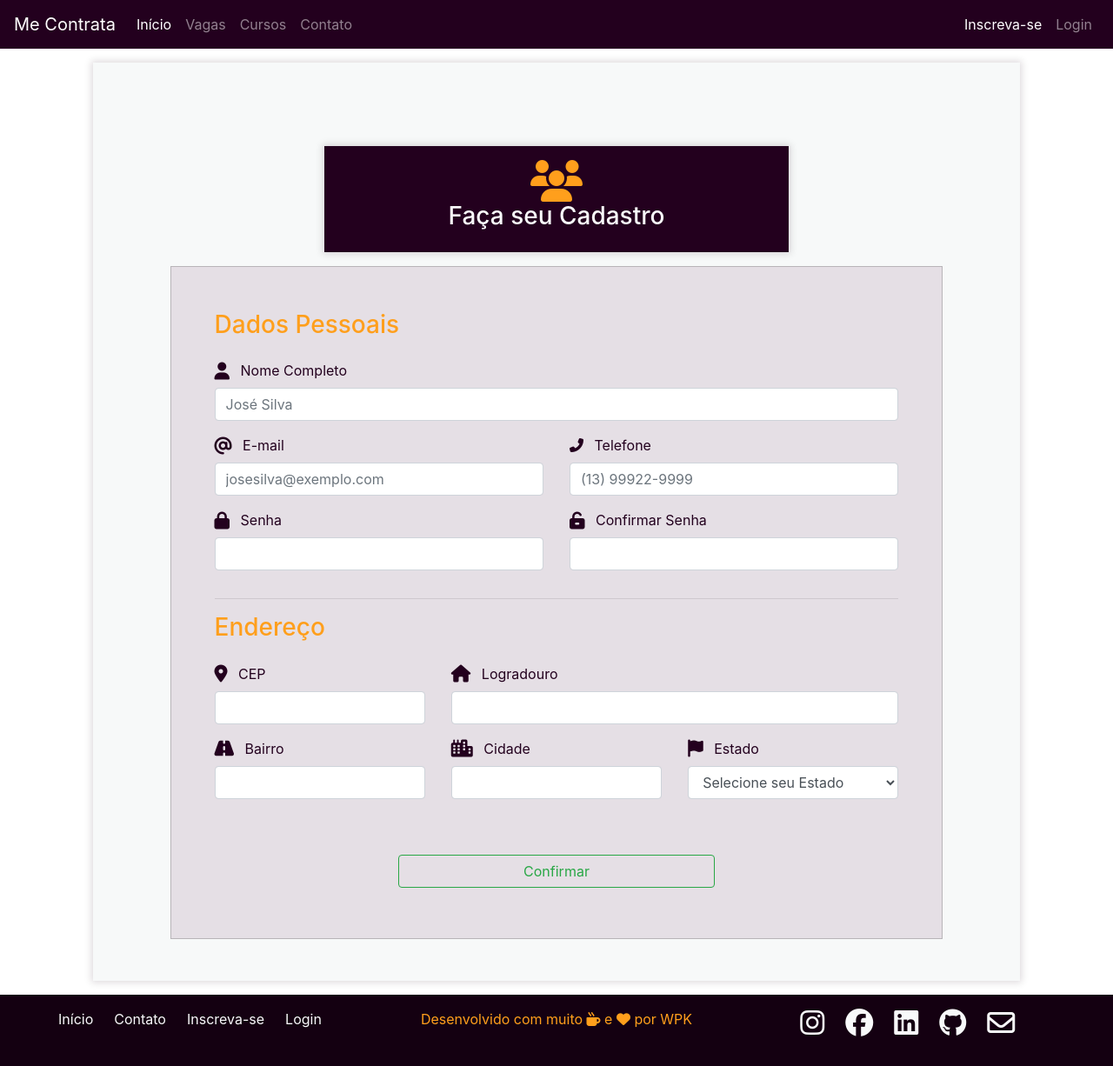
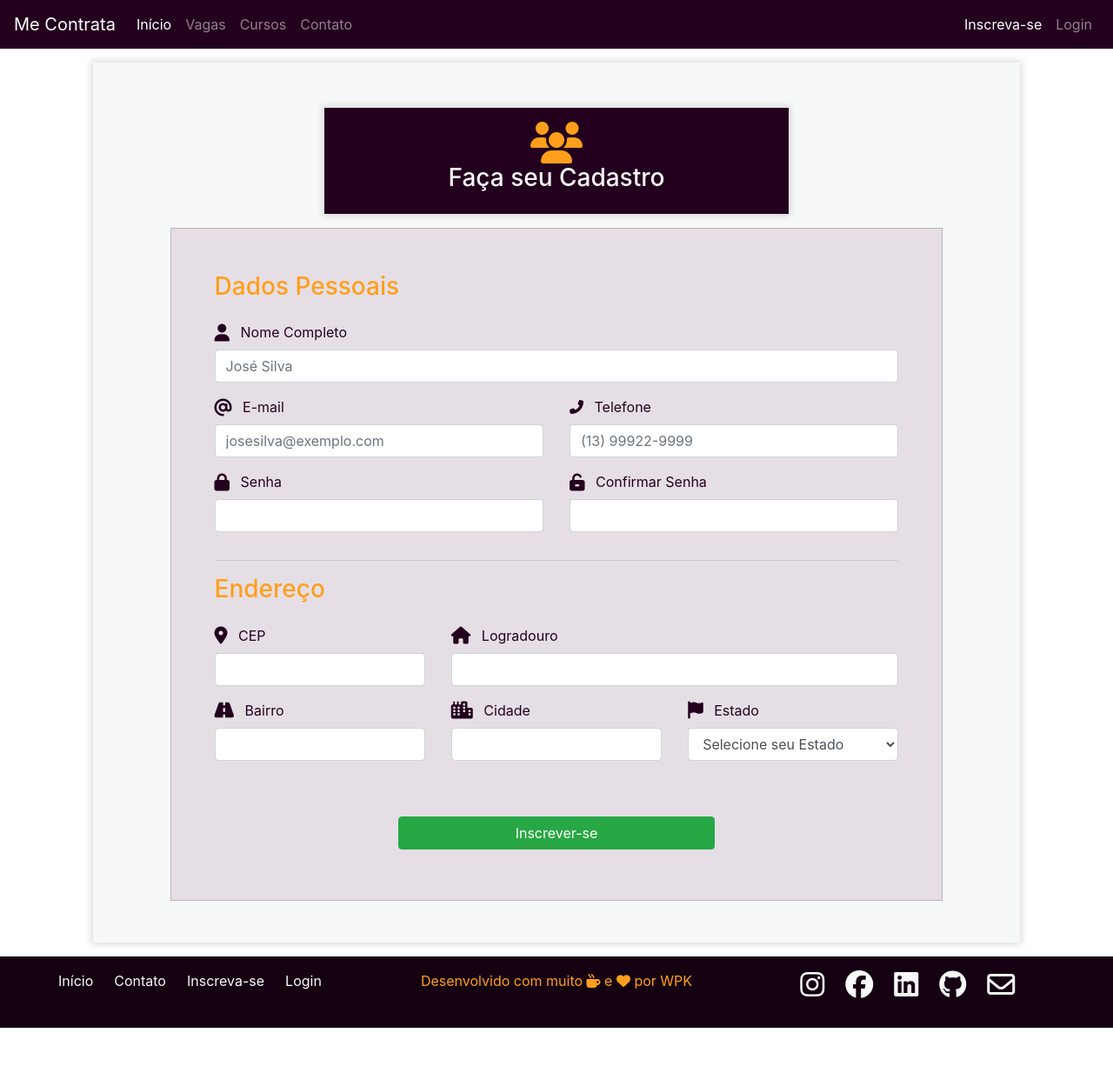
Before and after one commit to PedroSalvino/projeto-me-contrata-2021, an Angular app: page /cadastro in a window 1280 px wide. Shown: the whole page at 87% size. After the commit the page ends 1182 px from the top, so only its background shows below. Built offline with nearby package versions, Linux system fonts and the light colour scheme.

Commit message:
1 file modified

```diff
--- a/src/app/cadastro/cadastro.component.html
+++ b/src/app/cadastro/cadastro.component.html
@@ -1,7 +1,7 @@
 <div class="container-fluid">
   <div class="row">
     <div class="col-md-10 mx-auto py-5 bg-claro my-3 shadow">
-      <div class="row pt-5 pb-3">
+      <div class="row pt-1 pb-3">
         <div class="col-md-6 mx-auto text-center bg-escuro py-3 shadow">
           <i class="fas fa-users fa-3x text-alerta"></i>
           <h2 class="text-light h3">Faça seu Cadastro</h2>
@@ -204,11 +204,11 @@
 
             <div class="col-md-6 mx-auto mt-5 mb-2">
               <button
-                class="btn btn-outline-success btn-block"
+                class="btn btn-success btn-block"
                 data-toggle="modal"
                 data-target="#assinaturaModal"
               >
-                Confirmar
+                Inscrever-se
               </button>
             </div>
           </fieldset>
```
